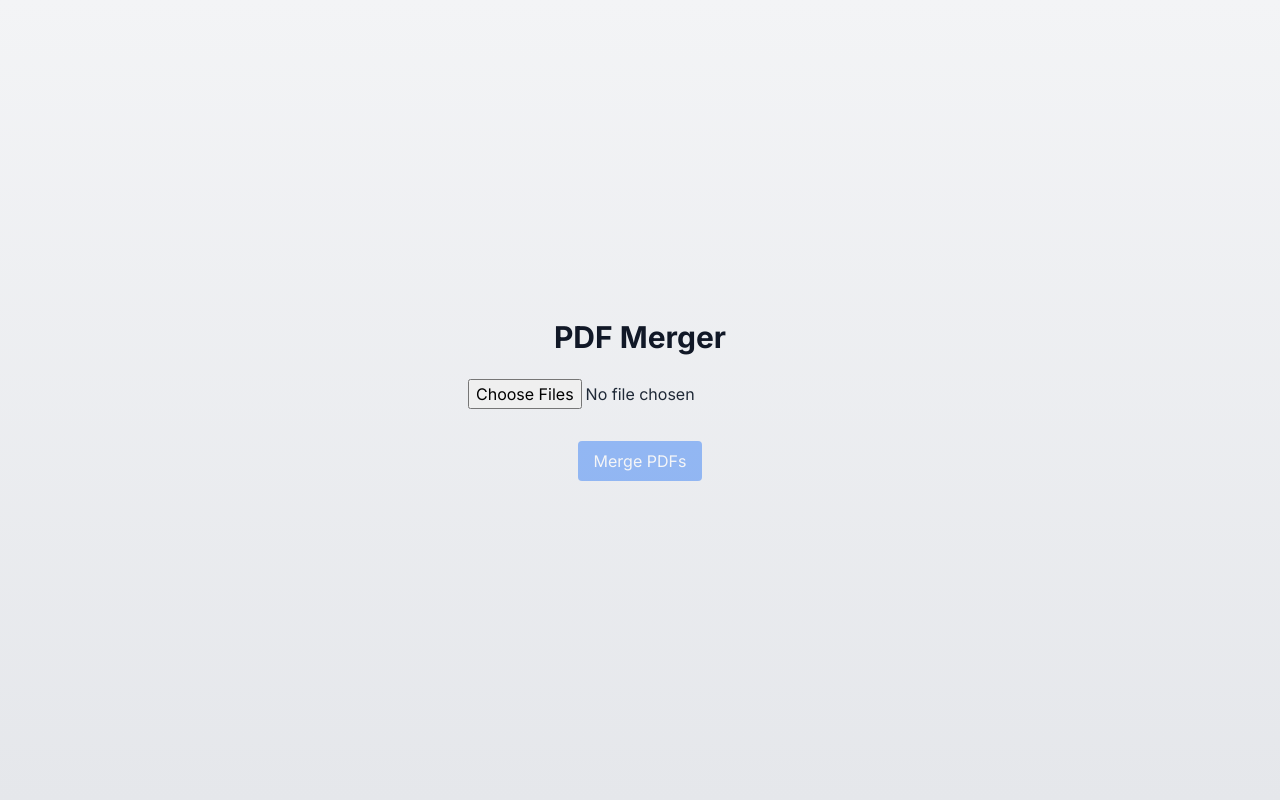
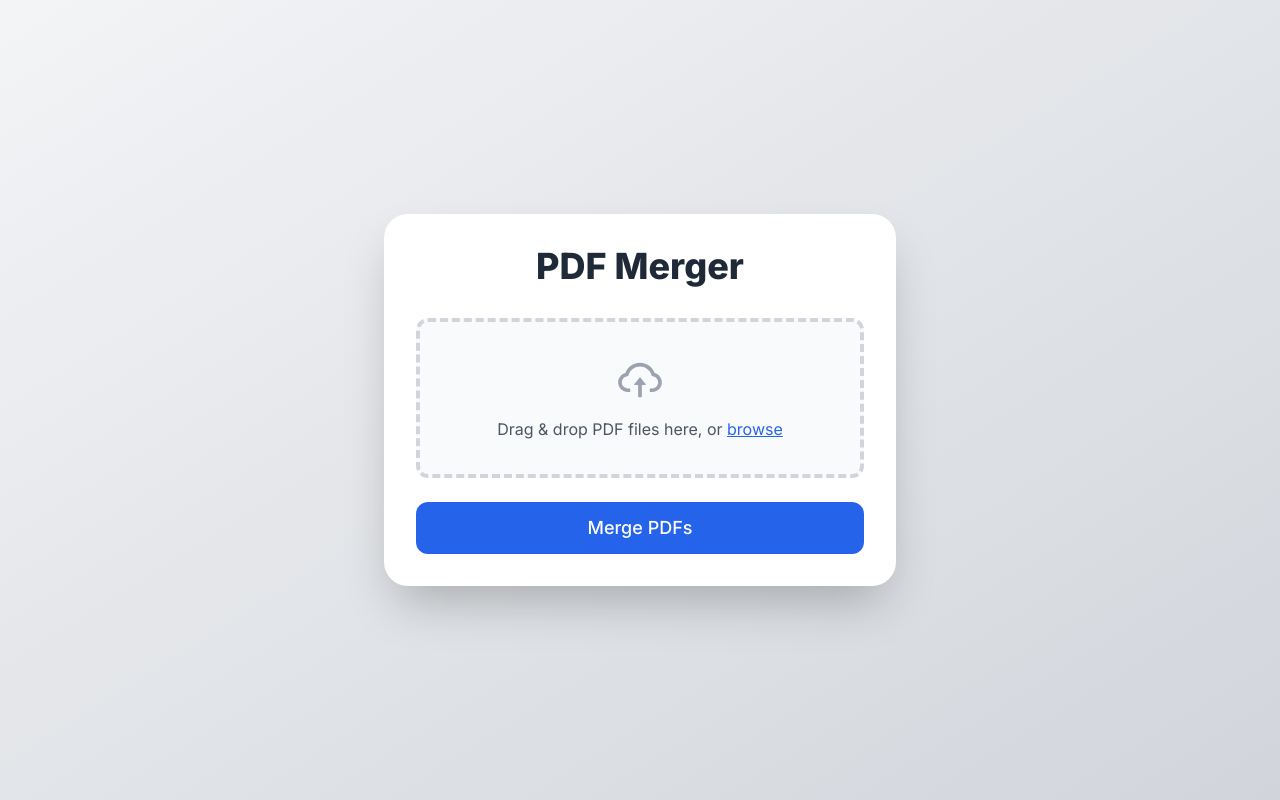
Before and after one commit to oswalpalash/pdfmergepage, a Next.js app: page / in a window 1280 px wide. Built offline with nearby package versions, Linux system fonts and the light colour scheme.

Commit message:
Improve UI

```diff
--- a/app/page.tsx
+++ b/app/page.tsx
@@ -2,19 +2,32 @@
 
 import React, { useState } from 'react';
 import { PDFDocument } from 'pdf-lib';
+import { useDropzone } from 'react-dropzone';
+import { DragDropContext, Droppable, Draggable } from 'react-beautiful-dnd';
+import { AiOutlineCloudUpload, AiOutlineDelete } from 'react-icons/ai';
 
 export default function Home() {
   const [files, setFiles] = useState<File[]>([]);
   const [mergedPdfUrl, setMergedPdfUrl] = useState<string | null>(null);
 
-  const handleFileChange = (event: React.ChangeEvent<HTMLInputElement>) => {
-    if (event.target.files && event.target.files.length > 0) {
-      setFiles((prevFiles) => [...prevFiles, ...Array.from(event.target.files)]);
-    }
+  const onDrop = (acceptedFiles: File[]) => {
+    setFiles((prevFiles) => [...prevFiles, ...acceptedFiles]);
   };
 
+  const { getRootProps, getInputProps, isDragActive } = useDropzone({
+    onDrop,
+    accept: { 'application/pdf': [] },
+  });
   const removeFile = (index: number) => {
     setFiles((prevFiles) => prevFiles.filter((_, i) => i !== index));
+  };
+
+  const onDragEnd = (result: any) => {
+    if (!result.destination) return;
+    const reorderedFiles = Array.from(files);
+    const [movedFile] = reorderedFiles.splice(result.source.index, 1);
+    reorderedFiles.splice(result.destination.index, 0, movedFile);
+    setFiles(reorderedFiles);
   };
 
   const mergePdfs = async () => {
@@ -37,7 +50,6 @@ export default function Home() {
       const mergedPdfBlob = new Blob([mergedPdfBytes], { type: 'application/pdf' });
       const mergedPdfUrl = URL.createObjectURL(mergedPdfBlob);
 
-      // Automatically trigger the download
       const link = document.createElement('a');
       link.href = mergedPdfUrl;
       link.download = 'merged.pdf';
@@ -53,32 +65,63 @@ export default function Home() {
   };
 
   return (
-    <main className="flex min-h-screen flex-col items-center justify-center p-24">
-      <h1 className="text-3xl font-bold mb-6">PDF Merger</h1>
-      <input
-        type="file"
-        accept="application/pdf"
-        onChange={handleFileChange}
-        multiple
-        className="mb-4"
-      />
-      <ul>
+    <main className="flex min-h-screen items-center justify-center p-8 bg-gradient-to-br from-gray-100 to-gray-300">
+      <div className="w-full max-w-lg bg-white rounded-3xl shadow-2xl p-8">
+        <h1 className="text-4xl font-extrabold mb-8 text-center text-gray-800">PDF Merger</h1>
+        <div
+          {...getRootProps()}
+          className={`w-full h-40 border-4 border-dashed rounded-xl flex flex-col justify-center items-center cursor-pointer transition
+            ${isDragActive ? 'border-blue-500 bg-blue-50' : 'border-gray-300 bg-gray-50'}`}
+        >
+          <input {...getInputProps()} />
+          <AiOutlineCloudUpload size={50} className="text-gray-400 mb-3" />
+          <p className="text-gray-600">
+            Drag & drop PDF files here, or{' '}
+            <span className="text-blue-600 underline">browse</span>
+          </p>
+        </div>
+        {files.length > 0 && (
+          <DragDropContext onDragEnd={onDragEnd}>
+            <Droppable droppableId="files">
+              {(provided) => (
+                <ul
+                  className="mt-6 mb-4 space-y-3 max-h-60 overflow-y-auto"
+                  {...provided.droppableProps}
+                  ref={provided.innerRef}
+                >
                   {files.map((file, index) => (
-          <li key={index}>
-            {file.name}{' '}
-            <button onClick={() => removeFile(index)} className="text-red-500">
-              Remove
+                    <Draggable key={`${file.name}-${index}`} draggableId={`${file.name}-${index}`} index={index}>
+                      {(provided) => (
+                        <li
+                          className="flex justify-between items-center p-4 bg-white rounded-lg shadow-sm hover:shadow-md transition-shadow"
+                          ref={provided.innerRef}
+                          {...provided.draggableProps}
+                          {...provided.dragHandleProps}
+                        >
+                          <span className="text-gray-700 truncate">{file.name}</span>
+                          <button
+                            onClick={() => removeFile(index)}
+                            className="text-red-500 hover:text-red-600"
+                          >
+                            <AiOutlineDelete size={24} />
                           </button>
                         </li>
+                      )}
+                    </Draggable>
                   ))}
+                  {provided.placeholder}
                 </ul>
+              )}
+            </Droppable>
+          </DragDropContext>
+        )}
         <button
-        className="px-4 py-2 bg-blue-500 text-white rounded disabled:opacity-50 mt-4"
           onClick={mergePdfs}
-        disabled={files.length < 2}
+          className="w-full mt-6 px-5 py-3 bg-blue-600 text-white rounded-xl font-medium text-lg hover:bg-blue-700 transition"
         >
           Merge PDFs
         </button>
+      </div>
     </main>
   );
 }
--- a/package.json
+++ b/package.json
@@ -17,7 +17,10 @@
     "nextjs": "^0.0.3",
     "pdf-lib": "^1.17.1",
     "react": "^18",
-    "react-dom": "^18"
+    "react-beautiful-dnd": "^13.1.1",
+    "react-dom": "^18",
+    "react-dropzone": "^14.3.5",
+    "react-icons": "^5.3.0"
   },
   "devDependencies": {
     "@cloudflare/next-on-pages": "^1.13.5",
```
Also changed, not shown: 1 other file (tests, documents, lock files or other folders). Lines whose indentation alone changed are shown as unchanged.
